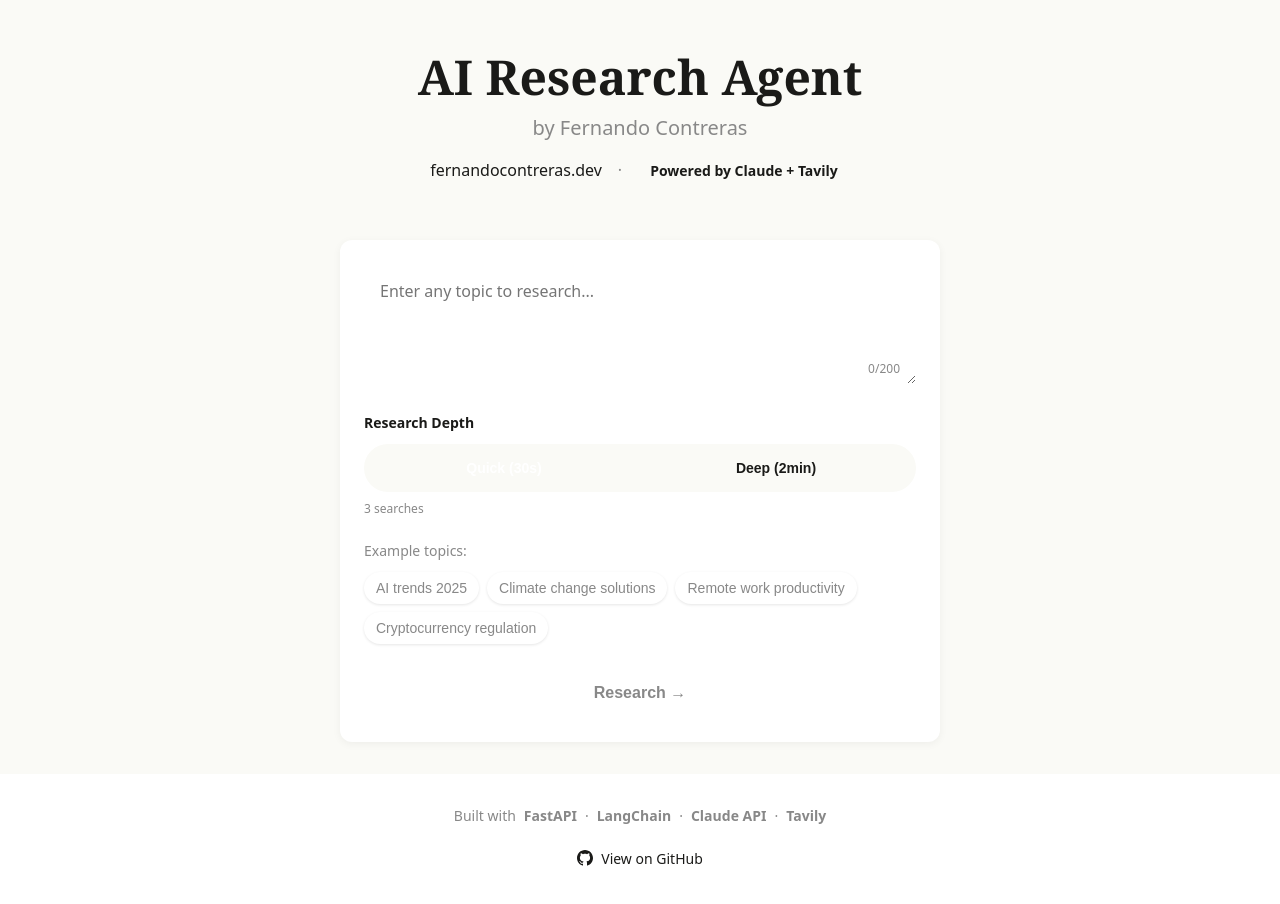
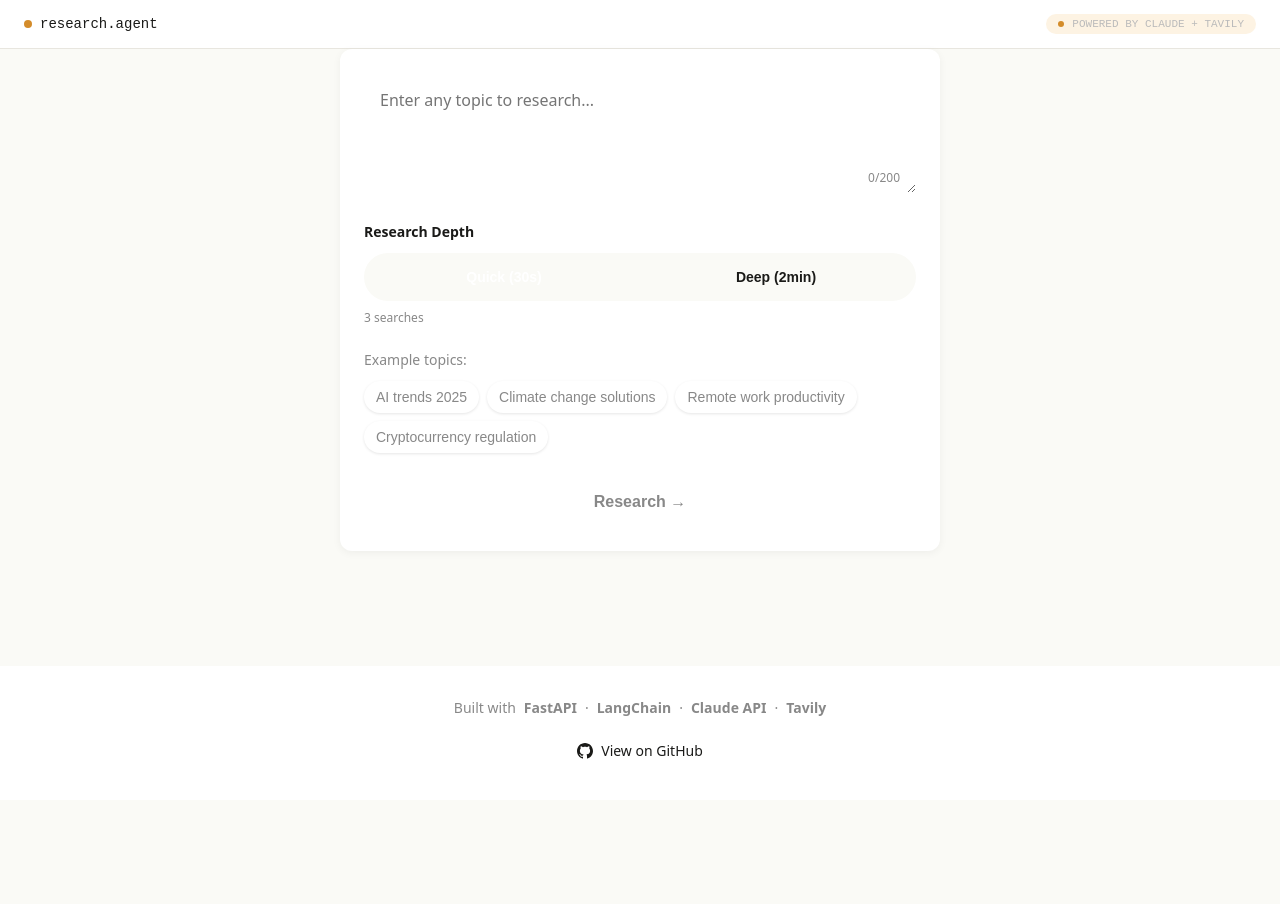
Before and after one commit to fernandojosecc/research-agent-ui, a Next.js app: page / in a window 1280 px wide. Shown: the top 904 px of the page. After the commit the page ends 800 px from the top, so only its background shows below. Built offline with nearby package versions, Linux system fonts and the light colour scheme.

Commit message:
Redesign Header component as terminal-inspired navbar

```diff
--- a/components/Header.js
+++ b/components/Header.js
@@ -2,73 +2,58 @@
 
 export default function Header() {
   return (
-    <header style={{
-      textAlign: 'center',
-      padding: '3rem 1rem 2rem',
-      maxWidth: '800px',
-      margin: '0 auto'
+    <nav style={{
+      background: 'var(--bg-white)',
+      borderBottom: '0.5px solid var(--border)',
+      padding: '14px 24px',
+      display: 'flex',
+      justifyContent: 'space-between',
+      alignItems: 'center'
     }}>
-      <h1 style={{
-        fontSize: '3rem',
-        fontWeight: '700',
-        color: 'var(--blue-primary)',
-        margin: '0 0 0.5rem',
-        lineHeight: '1.2'
-      }}>
-        AI Research Agent
-      </h1>
-      <p style={{
-        fontSize: '1.25rem',
-        color: 'var(--text-muted)',
-        margin: '0 0 1rem',
-        fontWeight: '400'
-      }}>
-        by Fernando Contreras
-      </p>
       <div style={{
         display: 'flex',
-        gap: '1rem',
-        justifyContent: 'center',
         alignItems: 'center',
-        flexWrap: 'wrap',
-        marginBottom: '1.5rem'
+        gap: '8px'
       }}>
-        <a
-          href="https://fernandocontreras.dev"
-          target="_blank"
-          rel="noopener noreferrer"
-          style={{
-            color: 'var(--blue-primary)',
-            textDecoration: 'none',
-            fontWeight: '500',
-            fontSize: '1rem',
-            transition: 'all 0.2s',
-            borderBottom: '1px solid transparent'
-          }}
-          onMouseOver={(e) => {
-            e.target.style.color = '#1564A0';
-            e.target.style.borderBottomColor = 'var(--blue-primary)';
-          }}
-          onMouseOut={(e) => {
-            e.target.style.color = 'var(--blue-primary)';
-            e.target.style.borderBottomColor = 'transparent';
-          }}
-        >
-          fernandocontreras.dev
-        </a>
-        <span style={{ color: 'var(--text-muted)' }}>·</span>
         <div style={{
-          background: 'var(--yellow-light)',
-          color: 'var(--yellow-primary)',
-          padding: '0.25rem 0.75rem',
-          borderRadius: '20px',
-          fontSize: '0.875rem',
-          fontWeight: '600',
-          border: `1px solid var(--yellow-primary)`
+          width: '8px',
+          height: '8px',
+          borderRadius: '50%',
+          background: 'var(--accent)'
+        }} />
+        <span style={{
+          fontFamily: "'Courier New', monospace",
+          fontSize: '14px',
+          color: 'var(--text-primary)',
+          fontWeight: '400'
         }}>
-          Powered by Claude + Tavily
-        </div>
+          research.agent
+        </span>
       </div>
-    </header>
+
+      <div style={{
+        display: 'flex',
+        alignItems: 'center',
+        gap: '8px',
+        padding: '4px 12px',
+        borderRadius: '16px',
+        background: 'var(--accent-light)'
+      }}>
+        <div style={{
+          width: '6px',
+          height: '6px',
+          borderRadius: '50%',
+          background: 'var(--accent)'
+        }} />
+        <span style={{
+          fontFamily: "'Courier New', monospace",
+          fontSize: '11px',
+          color: 'var(--text-faint)',
+          fontWeight: '400'
+        }}>
+          POWERED BY CLAUDE + TAVILY
+        </span>
+      </div>
+    </nav>
   );
 }
```
